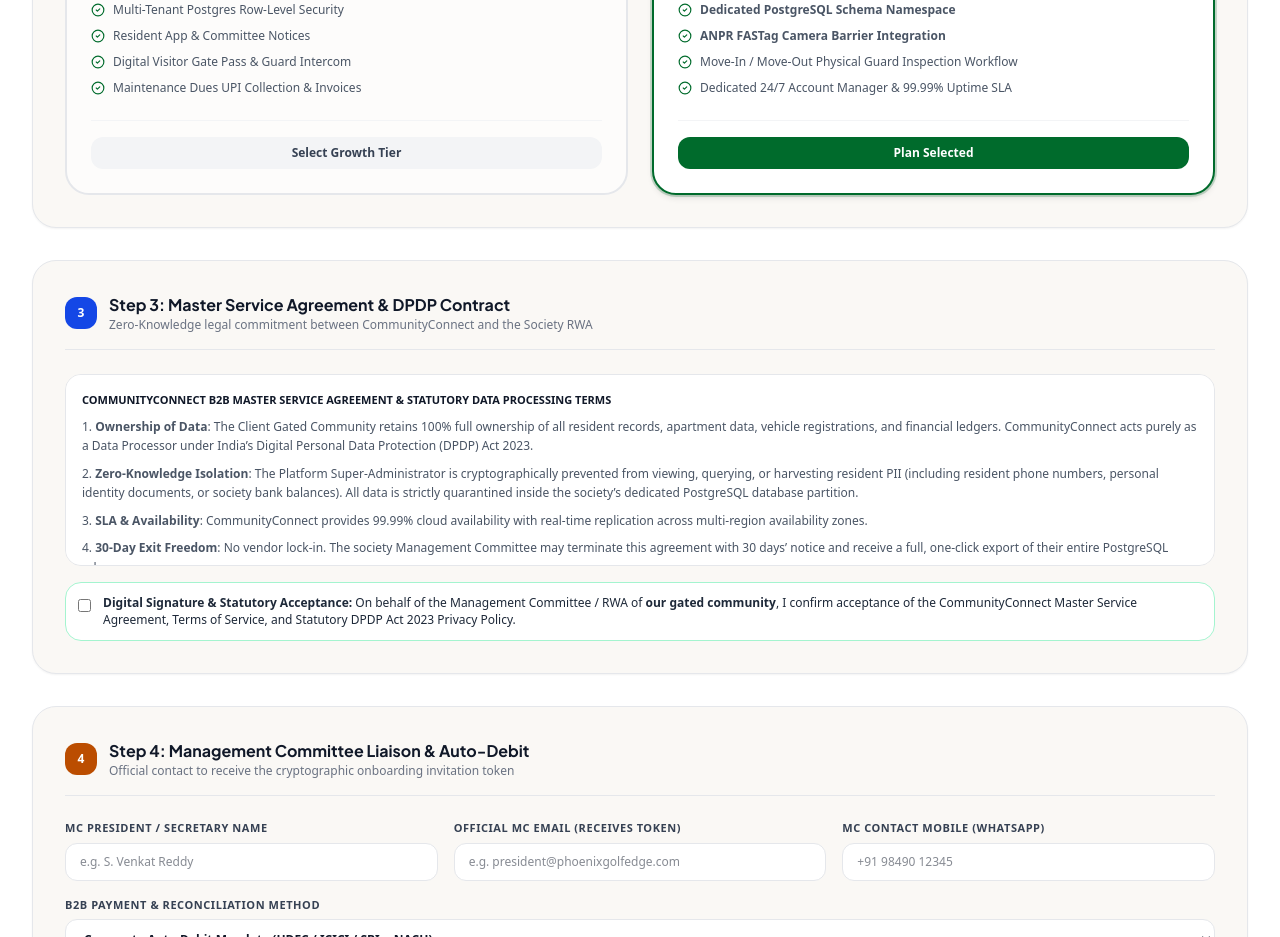
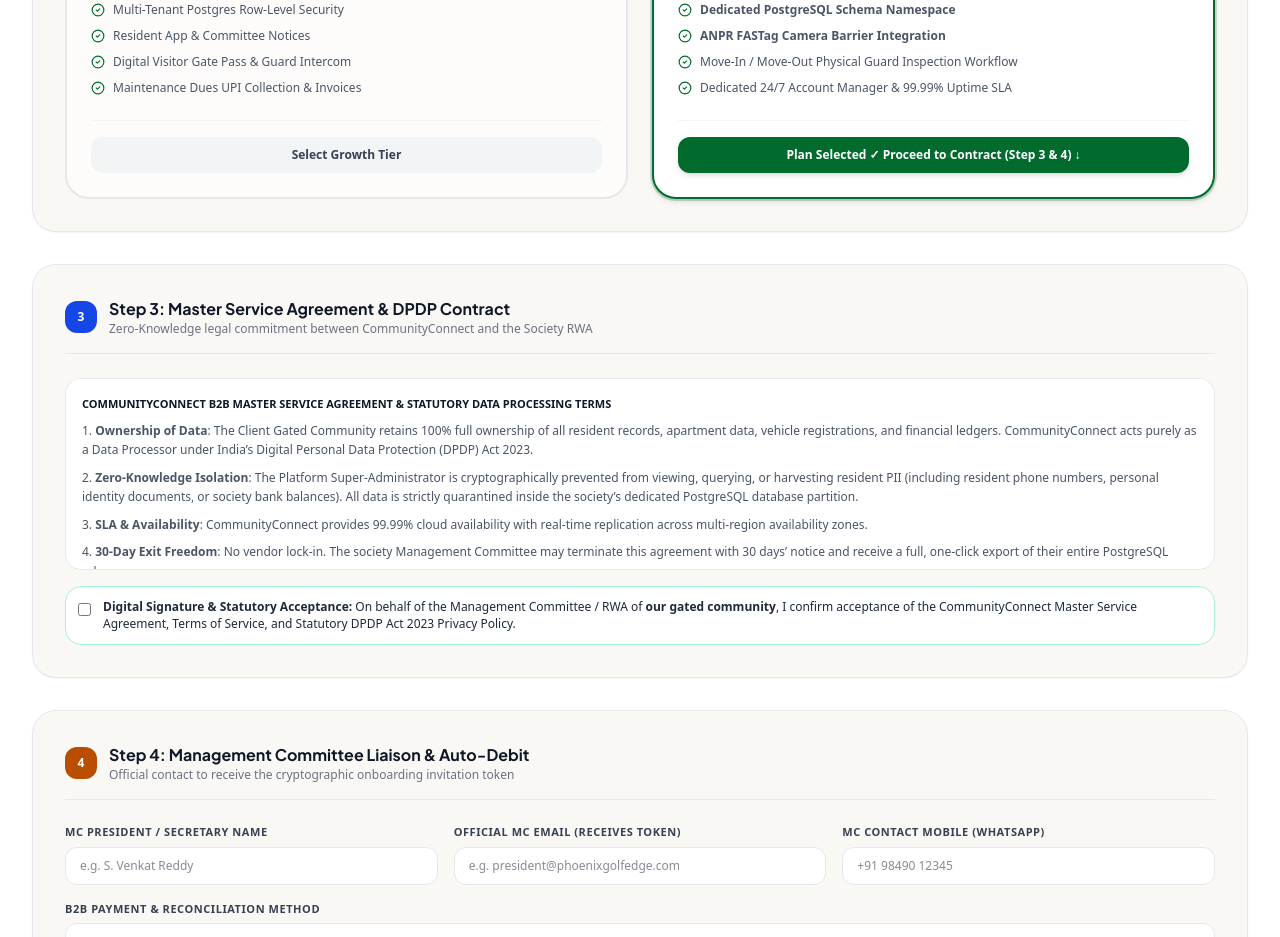
Before and after one commit to saikirankvdd/Communityconnect, a React (Vite) app: page / in a window 1280 px wide. Shown: the part 3060-3997 px from the top of the page. Built offline with nearby package versions, Linux system fonts and the light colour scheme.

Commit message:
fix: smooth scroll to contract agreement and payment steps on plan selection & disable unwanted text highlighting on clicks

```diff
--- a/src/components/public/CommunityConnectWebsite.jsx
+++ b/src/components/public/CommunityConnectWebsite.jsx
@@ -56,6 +56,16 @@
   const [agreedToContract, setAgreedToContract] = useState(false);
   const [onboardingSuccess, setOnboardingSuccess] = useState(null);
   const [isOnboardingSubmitting, setIsOnboardingSubmitting] = useState(false);
+
+  const handleSelectTierAndScroll = (tier) => {
+    setSelectedTier(tier);
+    setTimeout(() => {
+      const contractElem = document.getElementById('privacy-contract');
+      if (contractElem) {
+        contractElem.scrollIntoView({ behavior: 'smooth', block: 'start' });
+      }
+    }, 50);
+  };
 
   // Login Form State
   const [loginIdentifier, setLoginIdentifier] = useState('');
@@ -1091,7 +1101,7 @@
               <div className="grid grid-cols-1 md:grid-cols-2 gap-6">
                 {/* Tier 1: Growth Tier */}
                 <div
-                  onClick={() => setSelectedTier('GROWTH_TIER')}
+                  onClick={() => handleSelectTierAndScroll('GROWTH_TIER')}
                   className={`p-6 rounded-3xl border-2 transition cursor-pointer relative flex flex-col justify-between ${
                     selectedTier === 'GROWTH_TIER'
                       ? 'bg-white border-[#006b2c] ring-2 ring-[#006b2c]/20 shadow-md'
@@ -1107,7 +1117,7 @@
                         type="radio"
                         name="saas_plan"
                         checked={selectedTier === 'GROWTH_TIER'}
-                        onChange={() => setSelectedTier('GROWTH_TIER')}
+                        onChange={() => handleSelectTierAndScroll('GROWTH_TIER')}
                         className="text-[#006b2c] focus:ring-[#006b2c]"
                       />
                     </div>
@@ -1148,17 +1158,26 @@
                   </div>
 
                   <div className="mt-6 pt-4 border-t border-gray-100">
-                    <span className={`w-full py-2 rounded-xl text-xs font-bold text-center block ${
-                      selectedTier === 'GROWTH_TIER' ? 'bg-[#006b2c] text-white' : 'bg-gray-100 text-gray-700'
-                    }`}>
-                      {selectedTier === 'GROWTH_TIER' ? 'Plan Selected' : 'Select Growth Tier'}
-                    </span>
+                    <button
+                      type="button"
+                      onClick={(e) => {
+                        e.stopPropagation();
+                        handleSelectTierAndScroll('GROWTH_TIER');
+                      }}
+                      className={`w-full py-2.5 rounded-xl text-xs font-bold text-center flex items-center justify-center gap-1.5 transition cursor-pointer ${
+                        selectedTier === 'GROWTH_TIER'
+                          ? 'bg-[#006b2c] hover:bg-[#00873a] text-white shadow-md'
+                          : 'bg-gray-100 text-gray-700 hover:bg-gray-200'
+                      }`}
+                    >
+                      <span>{selectedTier === 'GROWTH_TIER' ? 'Plan Selected ✓ Proceed to Contract (Step 3 & 4) ↓' : 'Select Growth Tier'}</span>
+                    </button>
                   </div>
                 </div>
 
                 {/* Tier 2: Enterprise Premium Tier */}
                 <div
-                  onClick={() => setSelectedTier('ENTERPRISE_PREMIUM')}
+                  onClick={() => handleSelectTierAndScroll('ENTERPRISE_PREMIUM')}
                   className={`p-6 rounded-3xl border-2 transition cursor-pointer relative flex flex-col justify-between ${
                     selectedTier === 'ENTERPRISE_PREMIUM'
                       ? 'bg-white border-[#006b2c] ring-2 ring-[#006b2c]/20 shadow-md'
@@ -1178,7 +1197,7 @@
                         type="radio"
                         name="saas_plan"
                         checked={selectedTier === 'ENTERPRISE_PREMIUM'}
-                        onChange={() => setSelectedTier('ENTERPRISE_PREMIUM')}
+                        onChange={() => handleSelectTierAndScroll('ENTERPRISE_PREMIUM')}
                         className="text-[#006b2c] focus:ring-[#006b2c]"
                       />
                     </div>
@@ -1219,11 +1238,20 @@
                   </div>
 
                   <div className="mt-6 pt-4 border-t border-gray-100">
-                    <span className={`w-full py-2 rounded-xl text-xs font-bold text-center block ${
-                      selectedTier === 'ENTERPRISE_PREMIUM' ? 'bg-[#006b2c] text-white' : 'bg-gray-100 text-gray-700'
-                    }`}>
-                      {selectedTier === 'ENTERPRISE_PREMIUM' ? 'Plan Selected' : 'Select Enterprise Premium'}
-                    </span>
+                    <button
+                      type="button"
+                      onClick={(e) => {
+                        e.stopPropagation();
+                        handleSelectTierAndScroll('ENTERPRISE_PREMIUM');
+                      }}
+                      className={`w-full py-2.5 rounded-xl text-xs font-bold text-center flex items-center justify-center gap-1.5 transition cursor-pointer ${
+                        selectedTier === 'ENTERPRISE_PREMIUM'
+                          ? 'bg-[#006b2c] hover:bg-[#00873a] text-white shadow-md'
+                          : 'bg-gray-100 text-gray-700 hover:bg-gray-200'
+                      }`}
+                    >
+                      <span>{selectedTier === 'ENTERPRISE_PREMIUM' ? 'Plan Selected ✓ Proceed to Contract (Step 3 & 4) ↓' : 'Select Enterprise Premium'}</span>
+                    </button>
                   </div>
                 </div>
               </div>
--- a/src/index.css
+++ b/src/index.css
@@ -67,6 +67,21 @@
   h1, h2, h3, .font-display {
     font-family: 'Plus Jakarta Sans', sans-serif;
   }
+
+  button,
+  .button,
+  [role="button"],
+  .cursor-pointer,
+  input[type="button"],
+  input[type="submit"],
+  .select-none-custom,
+  label,
+  summary {
+    user-select: none;
+    -webkit-user-select: none;
+    -moz-user-select: none;
+    -ms-user-select: none;
+  }
 }
 
 .bg-ambient-pattern {
```
